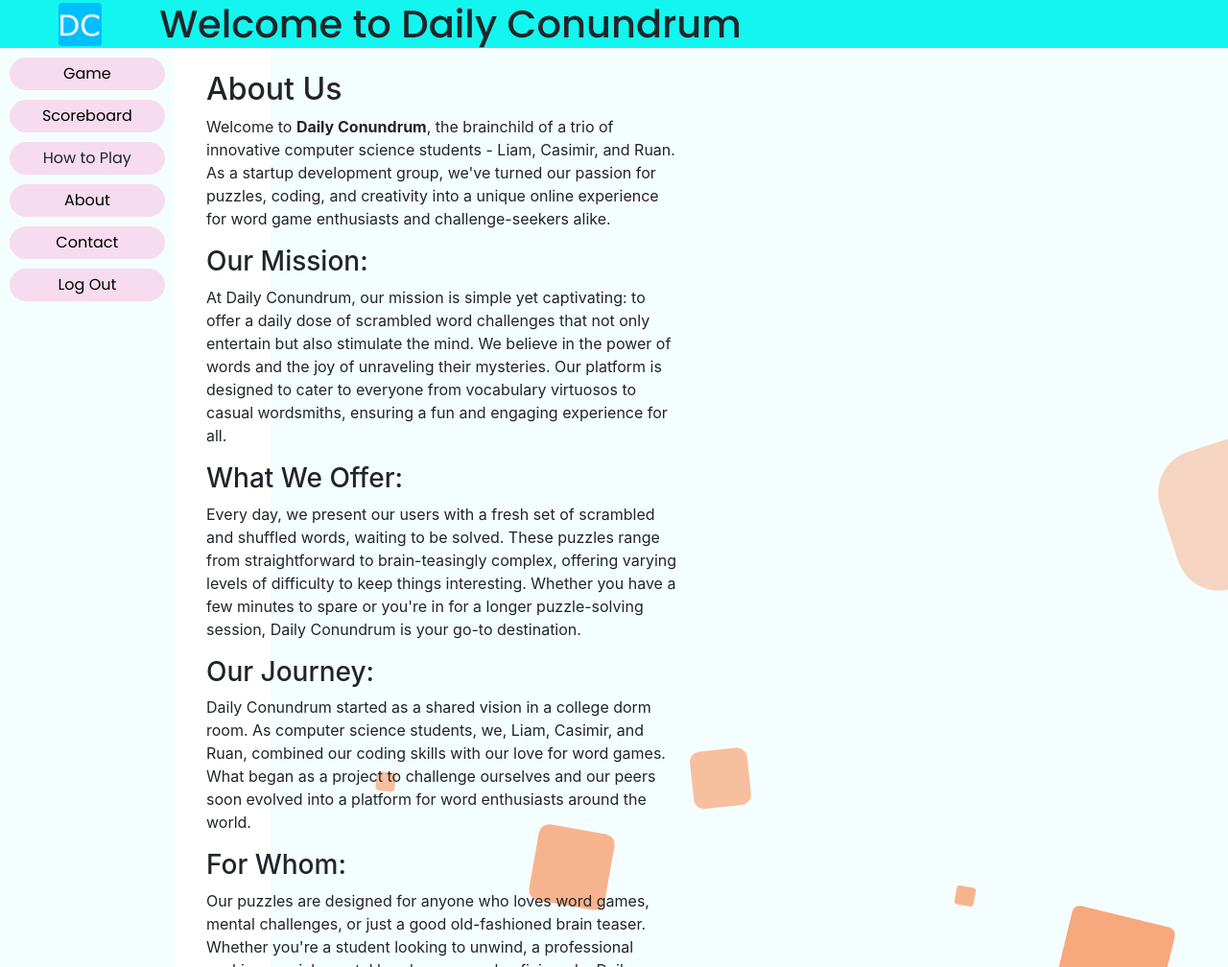
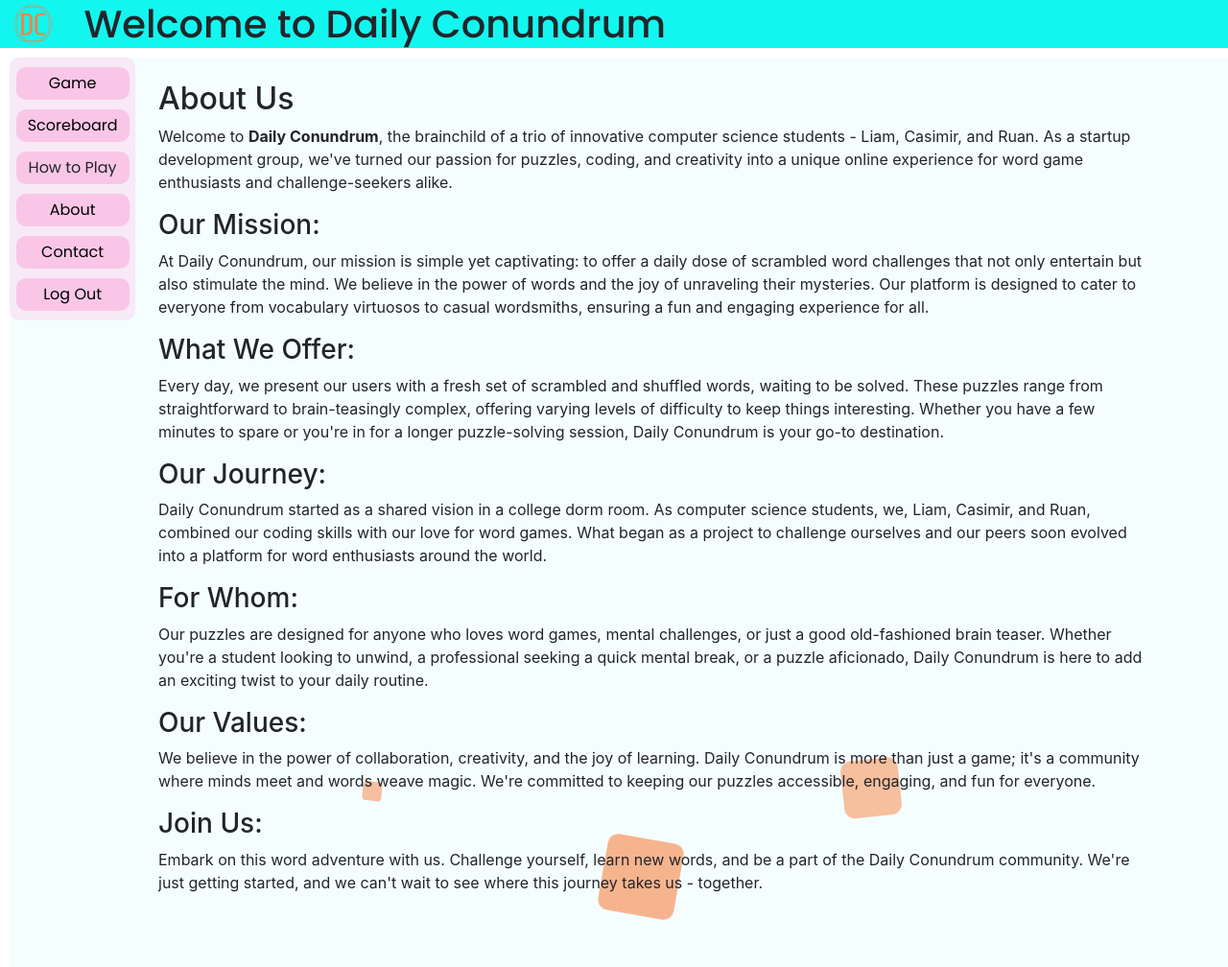
Before and after one commit to GT-XVII/DailyConundrum, a Flask app: page /about in a window 1280 px wide. Shown: the whole page at 96% size. Run offline with Flask 3, Linux system fonts and the light colour scheme.

Commit message:
Bunch of last minute shit

```diff
--- a/static/about.css
+++ b/static/about.css
@@ -6,21 +6,20 @@
 }
 
 .area, .col-md-7.position-absolute.offset-md-3, .about {
-    margin-left: 100px;
+    margin-left: 70px;
 }
 
 .area, .about {
-    overflow-y: auto; /* Allows vertical scrolling within the element if needed */
-    height: 100vh; /* Or adjust based on your layout needs */
-    margin-right: 90px;
-    padding-bottom: 10%;
-    padding-right: 5%;
+    overflow-y: auto;
+    height: 100vh;
+    width: 145%;
 }
 
 .circles{
     position: absolute;
     top: 0;
     left: 0;
+    right: 0;
     width: 100%;
     height: 100%;
     overflow: hidden;
--- a/static/mystyle.css
+++ b/static/mystyle.css
@@ -9,6 +9,8 @@
     --accent-color: 248, 128, 63;
     --background-color: 245, 254, 255;
 }
+
+
 
 #anagram {
     font-family: 'Poppins', sans-serif;
@@ -36,6 +38,8 @@
     align-items: center;
     background-color: rgba(var(--background-color));
     z-index: 0;
+    max-height: 100vh;
+    overflow: scroll;
 }
 
 #checkGuess {
@@ -62,11 +66,14 @@
 .frame {
     width: 100%;
     display: grid;
-    grid-template-columns: 18ch 1fr;
+    grid-template-columns: 13ch 1fr;
     position: fixed;
     top: 50px;
     height: 100vh;
     z-index: 0;
+    margin-left: 10px;
+    margin-top: 10px;
+    background-color: rgba(var(--background-color));
 }
 
 .header {
@@ -75,7 +82,7 @@
     width: 100%;
     height: 50px;
     z-index: 1;
-    padding-left: 6ch;
+    padding-left: 1.2ch;
     overflow: hidden;
     overflow-y: hidden;
     background-color: rgba(var(--primary-color));
@@ -83,7 +90,7 @@
 
 .header img {
     float:left;
-    padding-right: 6ch;
+    padding-right: 3ch;
     margin-top: 2.5px;
     box-sizing: content-box;
 }
@@ -92,27 +99,32 @@
     font-family: 'Poppins', sans-serif;
     line-height: 50px;
     height: 50px;
+    white-space: nowrap;
 }
 
 .menuContainer {
-    width: 18ch;
-    height: 100%;
+    width: 13ch;
+    height: Auto;
     position: relative;
     text-align: center;
-    background-color: rgba(var(--background-color));
+    background-color: rgba(var(--secondary-color), 0.15);
     left: 0;
+    border-radius: 10px;
+    margin-bottom: 100vh;
 }
 
 .menuContainer a {
     color: black;
-    background-color: rgba(var(--secondary-color), 0.25);
+    background-color: rgba(var(--secondary-color), 0.3);
     border: none;
     display: block;
     font-family: 'Poppins', sans-serif;
-    margin: 1ch;
     border-radius: 2ch;
+    width: 90%;
+    margin: 10px auto;
     padding-top: 0.5ch;
     padding-bottom: 0.5ch;
+    border-radius: 10px;
 }
 
 .menuContainer a:hover {
--- a/templates/base.html
+++ b/templates/base.html
@@ -1,5 +1,6 @@
 <!doctype html>
 <html lang="en">
+<body>
 <head>
     {% block head %}
     <meta charset="UTF-8">
@@ -14,7 +15,6 @@
     <title>{% block title %}Daily Conundrum{% endblock %}</title>
     {% endblock %}
 </head>
-<body>
     <main>
         <div class="header">
             <img src="{{ url_for('static', filename='Daily_Logo.png') }}" alt="Daily Conundrum Logo" height="45" width="45">
```
Also changed, not shown: static/contact.css (+5 -3 lines), static/scoreboard.css (+8 -8 lines), static/Daily_Logo.png.
